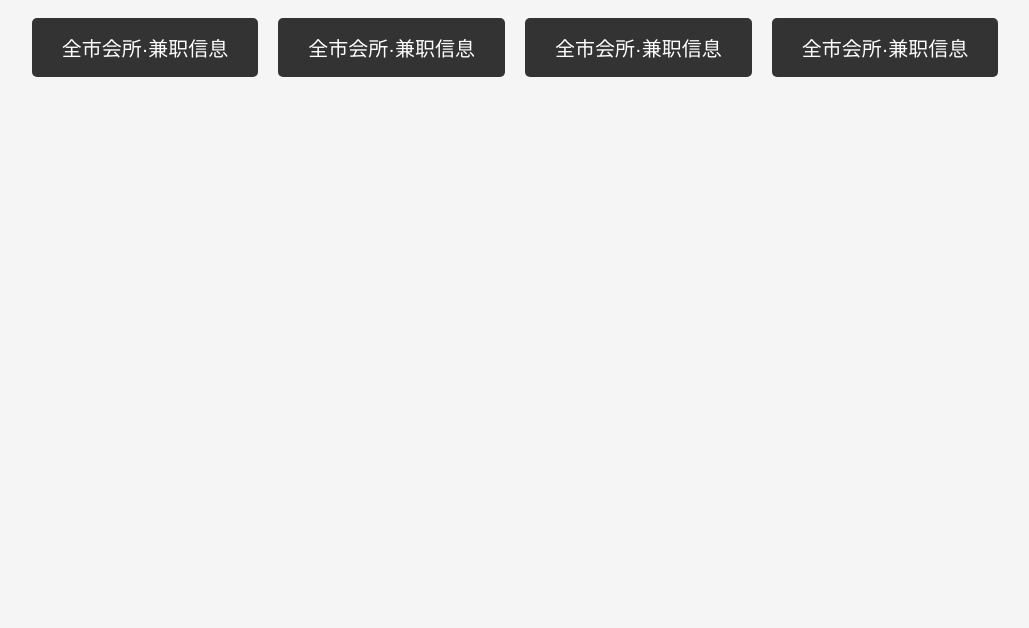
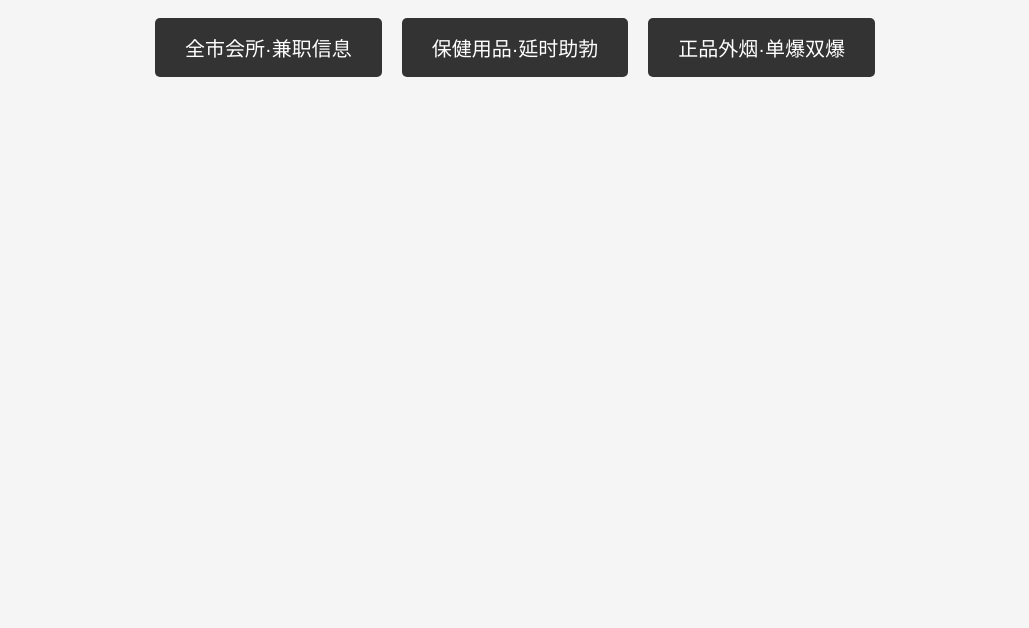
Before and after one commit to fanhuayule/chengdu, a plain HTML site: page index.htm in a window 1280 px wide. Shown: the part 172-800 px from the top of the page, without its empty margins (125-1154 px from the left). Drawn offline with Linux system fonts and the light colour scheme.

Commit message:
Update index.htm

```diff
--- a/index.htm
+++ b/index.htm
@@ -50,9 +50,9 @@
 
     <div class="link-container">
         <a href="https://fanhuayule.github.io/github.io/api/?url=https://cd.fanhua02.cc/" target="_blank">全市会所·兼职信息</a>
-        <a href="https://fanhuayule.github.io/github.io/api/?url=https://cd.fanhua02.cc/" target="_blank">全市会所·兼职信息</a>
-        <a href="https://fanhuayule.github.io/github.io/api/?url=https://cd.fanhua02.cc/" target="_blank">全市会所·兼职信息</a>
-        <a href="https://fanhuayule.github.io/github.io/api/?url=https://cd.fanhua02.cc/" target="_blank">全市会所·兼职信息</a>
+        <a href="https://fanhuayule.github.io/github.io/api/?url=https://yao.hanliyanjiu.xyz/" target="_blank">保健用品·延时助勃</a>
+        <a href="https://fanhuayule.github.io/github.io/api/?url=https://www.hanliyanjiu.xyz/" target="_blank">正品外烟·单爆双爆</a>
+
   </div>
 </body>
 </html>
```
